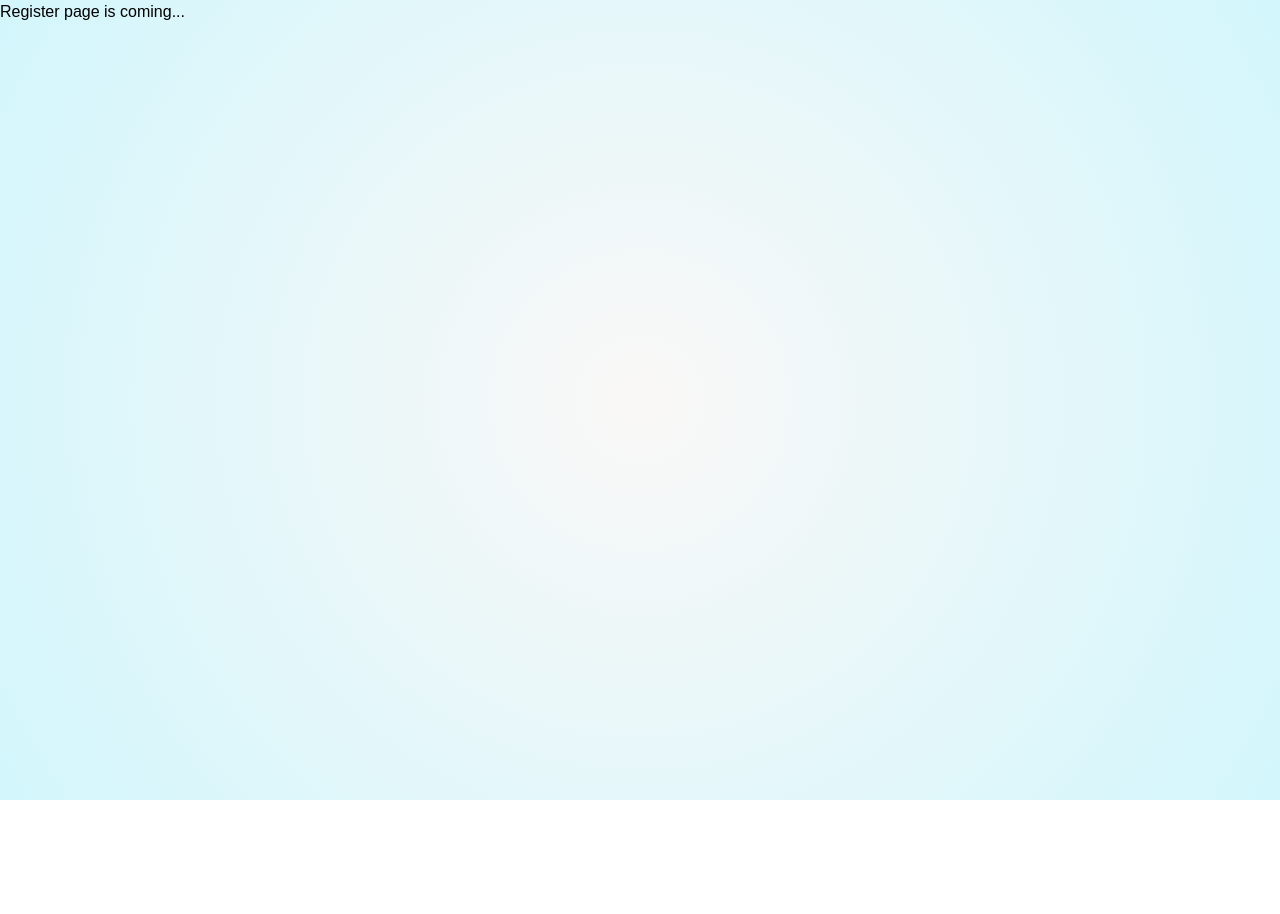
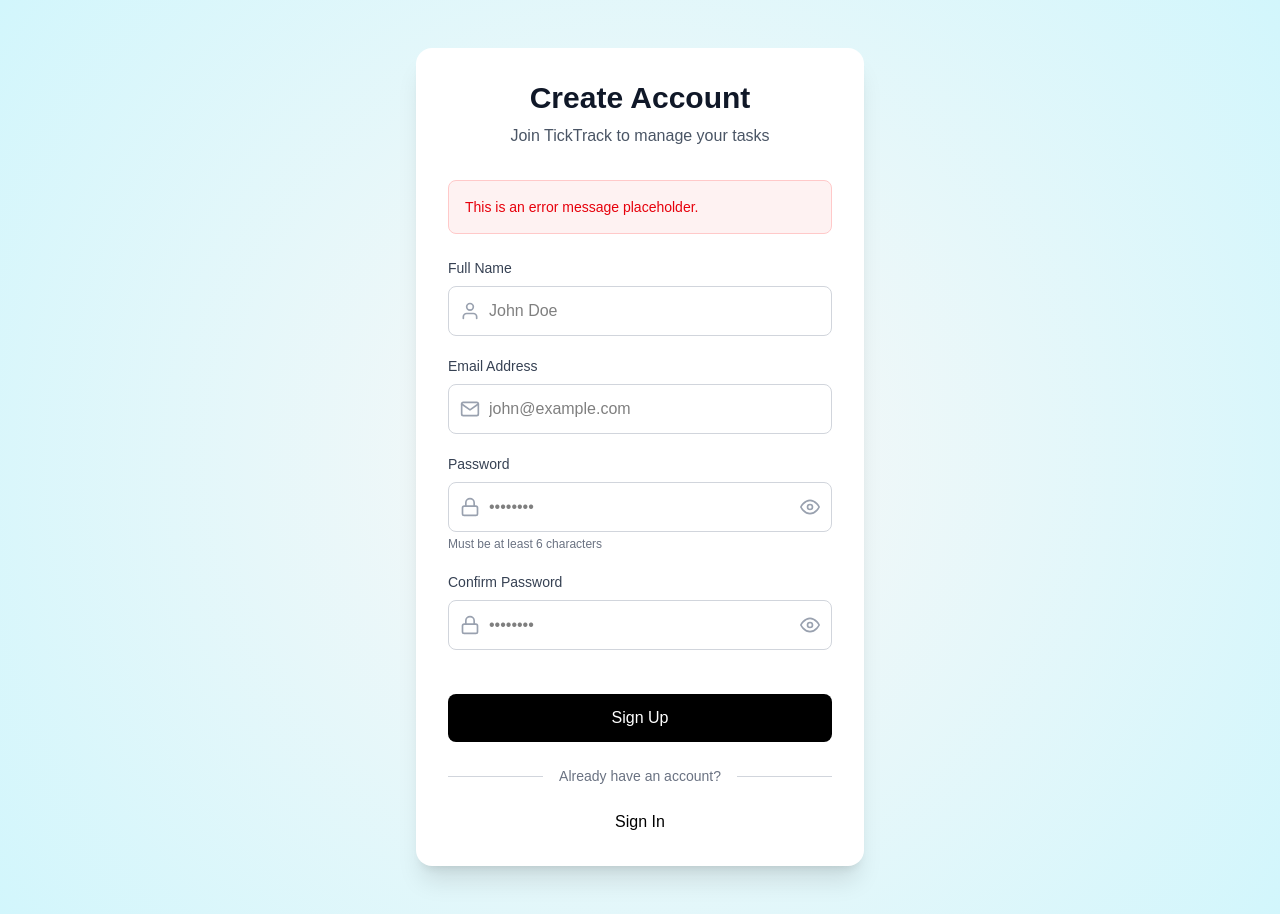
Before and after one commit to pirate08/tick-track, a Next.js app: page /register in a window 1280 px wide. Before the commit the page ends 800 px from the top, so only its background shows below. Built offline with nearby package versions, Linux system fonts and the light colour scheme.

Commit message:
Register Ui is ready...

```diff
--- a/src/app/register/page.js
+++ b/src/app/register/page.js
@@ -1,9 +1,10 @@
+import RegisterUI from '@/components/RegisterUI';
 import React from 'react';
 
 const Register = () => {
   return (
-    <div className='h-screen'>
-      <h1>Register page is coming...</h1>
+    <div>
+      <RegisterUI />
     </div>
   );
 };
--- /dev/null
+++ b/src/components/RegisterUI.jsx
@@ -0,0 +1,166 @@
+import React from 'react';
+import Link from 'next/link';
+import { FiUser, FiMail, FiLock, FiEye, FiEyeOff } from 'react-icons/fi';
+
+const RegisterUI = () => {
+  return (
+    <div className='min-h-screen  flex items-center justify-center px-4 py-12'>
+      <div className='w-full max-w-md'>
+        {/* Card */}
+        <div className='bg-white rounded-2xl shadow-xl p-8'>
+          {/* Header */}
+          <div className='text-center mb-8'>
+            <h1 className='text-3xl font-bold text-gray-900 mb-2'>
+              Create Account
+            </h1>
+            <p className='text-gray-600'>Join TickTrack to manage your tasks</p>
+          </div>
+
+          {/* Error Message Placeholder (Conditionally Rendered) */}
+          {/* Replace {error && ...} with static structure for design representation */}
+          <div className='mb-6 p-4 bg-red-50 border border-red-200 text-red-600 rounded-lg text-sm'>
+            This is an error message placeholder.
+          </div>
+
+          {/* Form */}
+          <form className='space-y-5'>
+            {/* Name Field */}
+            <div>
+              <label
+                htmlFor='name'
+                className='block text-sm font-medium text-gray-700 mb-2'>
+                Full Name
+              </label>
+              <div className='relative'>
+                <div className='absolute inset-y-0 left-0 pl-3 flex items-center pointer-events-none'>
+                  <FiUser className='text-gray-400' size={20} />
+                </div>
+                <input
+                  type='text'
+                  id='name'
+                  name='name'
+                  className='w-full pl-10 pr-4 py-3 border border-gray-300 rounded-lg focus:ring-2 focus:ring-black focus:border-transparent transition-all outline-none'
+                  placeholder='John Doe'
+                />
+              </div>
+            </div>
+
+            {/* Email Field */}
+            <div>
+              <label
+                htmlFor='email'
+                className='block text-sm font-medium text-gray-700 mb-2'>
+                Email Address
+              </label>
+              <div className='relative'>
+                <div className='absolute inset-y-0 left-0 pl-3 flex items-center pointer-events-none'>
+                  <FiMail className='text-gray-400' size={20} />
+                </div>
+                <input
+                  type='email'
+                  id='email'
+                  name='email'
+                  className='w-full pl-10 pr-4 py-3 border border-gray-300 rounded-lg focus:ring-2 focus:ring-black focus:border-transparent transition-all outline-none'
+                  placeholder='john@example.com'
+                />
+              </div>
+            </div>
+
+            {/* Password Field */}
+            <div>
+              <label
+                htmlFor='password'
+                className='block text-sm font-medium text-gray-700 mb-2'>
+                Password
+              </label>
+              <div className='relative'>
+                <div className='absolute inset-y-0 left-0 pl-3 flex items-center pointer-events-none'>
+                  <FiLock className='text-gray-400' size={20} />
+                </div>
+                <input
+                  type='password'
+                  id='password'
+                  name='password'
+                  className='w-full pl-10 pr-12 py-3 border border-gray-300 rounded-lg focus:ring-2 focus:ring-black focus:border-transparent transition-all outline-none'
+                  placeholder='••••••••'
+                />
+                <button
+                  type='button'
+                  className='absolute inset-y-0 right-0 pr-3 flex items-center'>
+                  {/* Placeholder for the toggle icon */}
+                  <FiEye
+                    className='text-gray-400 hover:text-gray-600'
+                    size={20}
+                  />
+                </button>
+              </div>
+              <p className='mt-1 text-xs text-gray-500'>
+                Must be at least 6 characters
+              </p>
+            </div>
+
+            {/* Confirm Password Field */}
+            <div>
+              <label
+                htmlFor='confirmPassword'
+                className='block text-sm font-medium text-gray-700 mb-2'>
+                Confirm Password
+              </label>
+              <div className='relative'>
+                <div className='absolute inset-y-0 left-0 pl-3 flex items-center pointer-events-none'>
+                  <FiLock className='text-gray-400' size={20} />
+                </div>
+                <input
+                  type='password'
+                  id='confirmPassword'
+                  name='confirmPassword'
+                  className='w-full pl-10 pr-12 py-3 border border-gray-300 rounded-lg focus:ring-2 focus:ring-black focus:border-transparent transition-all outline-none'
+                  placeholder='••••••••'
+                />
+                <button
+                  type='button'
+                  className='absolute inset-y-0 right-0 pr-3 flex items-center'>
+                  {/* Placeholder for the toggle icon */}
+                  <FiEye
+                    className='text-gray-400 hover:text-gray-600'
+                    size={20}
+                  />
+                </button>
+              </div>
+            </div>
+
+            {/* Submit Button */}
+            <button
+              type='submit'
+              className='w-full bg-black text-white py-3 rounded-lg font-medium hover:bg-gray-800 transition-colors duration-200 disabled:bg-gray-400 disabled:cursor-not-allowed mt-6'>
+              Sign Up
+            </button>
+          </form>
+
+          {/* Divider */}
+          <div className='relative my-6'>
+            <div className='absolute inset-0 flex items-center'>
+              <div className='w-full border-t border-gray-300'></div>
+            </div>
+            <div className='relative flex justify-center text-sm'>
+              <span className='px-4 bg-white text-gray-500'>
+                Already have an account?
+              </span>
+            </div>
+          </div>
+
+          {/* Sign In Link */}
+          <div className='text-center'>
+            <Link
+              href='/signin'
+              className='text-black font-medium hover:underline transition-all'>
+              Sign In
+            </Link>
+          </div>
+        </div>
+      </div>
+    </div>
+  );
+};
+
+export default RegisterUI;
```
